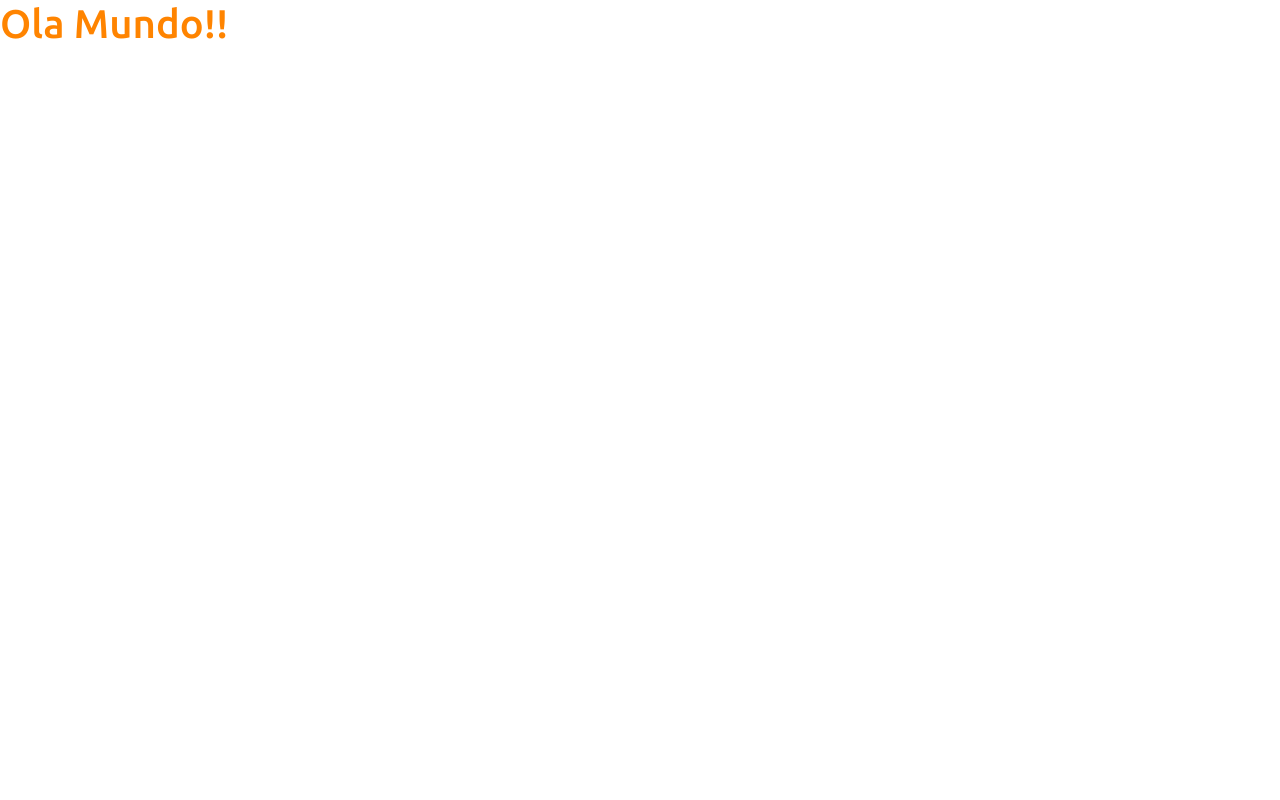
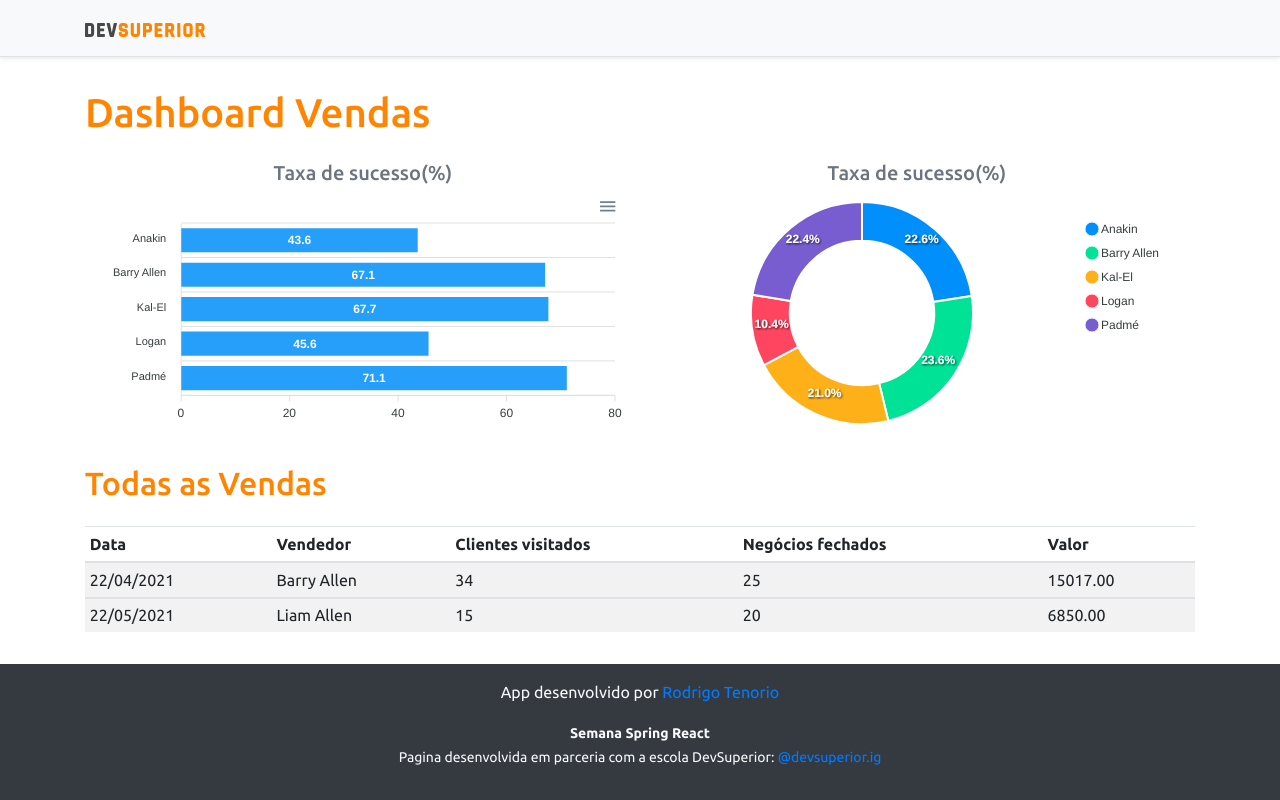
Before and after one commit to rstenorio/projeto-sds3, a React (Create React App) app in the folder frontend/: page / in a window 1280 px wide. Built offline with nearby package versions, Linux system fonts and the light colour scheme.

Commit message:
static charts

```diff
--- a/frontend/package.json
+++ b/frontend/package.json
@@ -12,10 +12,12 @@
     "@types/node": "^12.0.0",
     "@types/react": "^17.0.0",
     "@types/react-dom": "^17.0.0",
+    "apexcharts": "^3.26.1",
     "bootstrap": "^4.6.0",
     "jquery": "1.9.1",
     "popper.js": "^1.16.1",
     "react": "^17.0.2",
+    "react-apexcharts": "^1.3.9",
     "react-dom": "^17.0.2",
     "react-scripts": "4.0.3",
     "typescript": "^4.1.2",
--- a/frontend/public/index.html
+++ b/frontend/public/index.html
@@ -1,5 +1,5 @@
 <!DOCTYPE html>
-<html lang="en">
+<html lang="pt_BR">
   <head>
     <meta charset="utf-8" />
     <link rel="icon" href="%PUBLIC_URL%/favicon.ico" />
@@ -7,16 +7,9 @@
     <meta name="theme-color" content="#000000" />
     <meta
       name="description"
-      content="Web site created using create-react-app"
+      content="Este app foi desenvolvido na semana spring React"
     />
-    <link rel="apple-touch-icon" href="%PUBLIC_URL%/logo192.png" />
-    <!--
-      manifest.json provides metadata used when your web app is installed on a
-      user's mobile device or desktop. See https://developers.google.com/web/fundamentals/web-app-manifest/
-    -->
-    <link rel="manifest" href="%PUBLIC_URL%/manifest.json" />
-
-    <title>React App</title>
+    <title>DSVendas</title>
   </head>
   <body>
     <noscript>Voce precisa habilitar JavaScript para rodar este app</noscript>
--- a/frontend/src/App.tsx
+++ b/frontend/src/App.tsx
@@ -1,8 +1,37 @@
+import BarChart from "components/BarChart";
+import DataTable from "components/DataTable";
+import DonutChart from "components/DonutChart";
+import Footer from "components/Footer";
+import NavBar from "components/NavBar";
+
 function App() {
   return (
-    <div >
-    <h1 className="text-primary">Ola Mundo!!</h1>
-    </div>
+    <>
+      <NavBar />
+      <div className="container">
+        <h1 className="text-primary py-3">Dashboard Vendas</h1>
+
+        <div className='row px-3'>
+          <div className="col-sm-6">
+            <h5 className="text-center text-secondary">Taxa de sucesso(%)</h5>
+            <BarChart />
+          </div>
+          <div className="col-sm-6">
+            <h5 className="text-center text-secondary">Taxa de sucesso(%)</h5>
+            <DonutChart />
+          </div>
+
+        </div>
+
+        <div className="py-3">
+          <h2 className="text-primary"> Todas as Vendas</h2>
+        </div>
+
+
+        <DataTable />
+      </div>
+      <Footer />
+    </>
   );
 }
 
--- /dev/null
+++ b/frontend/src/components/BarChart/index.tsx
@@ -0,0 +1,36 @@
+import Chart from 'react-apexcharts';
+
+const BarChart = () => {
+    const options = {
+        plotOptions: {
+            bar: {
+                horizontal: true,
+            }
+        },
+    };
+
+    const mockData = {
+        labels: {
+            categories: ['Anakin', 'Barry Allen', 'Kal-El', 'Logan', 'Padmé']
+        },
+        series: [
+            {
+                name: "% Sucesso",
+                data: [43.6, 67.1, 67.7, 45.6, 71.1]
+            }
+        ]
+    };
+
+    return(
+        <Chart
+            options={{...options, xaxis:mockData.labels}}
+            series={mockData.series}
+            type="bar"
+            height="240"
+        />
+
+    );
+
+}
+
+export default BarChart;
--- /dev/null
+++ b/frontend/src/components/DataTable/index.tsx
@@ -0,0 +1,38 @@
+const DataTable = () => {
+    return (
+        <div className="table-responsive">
+            <table className="table table-striped table-sm">
+                <thead>
+                    <tr>
+                        <th>Data</th>
+                        <th>Vendedor</th>
+                        <th>Clientes visitados</th>
+                        <th>Negócios fechados</th>
+                        <th>Valor</th>
+                    </tr>
+                </thead>
+                <tbody>
+                    <tr>
+                        <td>22/04/2021</td>
+                        <td>Barry Allen</td>
+                        <td>34</td>
+                        <td>25</td>
+                        <td>15017.00</td>
+                    </tr>
+                </tbody>
+                <tbody>
+                    <tr>
+                        <td>22/05/2021</td>
+                        <td>Liam Allen</td>
+                        <td>15</td>
+                        <td>20</td>
+                        <td>6850.00</td>
+                    </tr>
+                </tbody>
+            </table>
+        </div>
+
+    );
+}
+
+export default DataTable;
--- /dev/null
+++ b/frontend/src/components/DonutChart/index.tsx
@@ -0,0 +1,27 @@
+import Chart from 'react-apexcharts';
+
+const DonutChart = () => {
+
+    const mockData = {
+        series: [477138, 499928, 444867, 220426, 473088],
+        labels: ['Anakin', 'Barry Allen', 'Kal-El', 'Logan', 'Padmé']
+    }
+
+    const options = {
+        legend: {
+            show: true
+        }
+    }
+    return (
+        <Chart
+            options={{ ...options, labels: mockData.labels }}
+            series={mockData.series}
+            type="donut"
+            height="240"
+        />
+
+    );
+
+}
+
+export default DonutChart;
--- /dev/null
+++ b/frontend/src/components/Footer/index.tsx
@@ -0,0 +1,13 @@
+const Footer = () => {
+    return (
+        <footer className="footer mt-auto py-3 bg-dark">
+            <div className="container">
+                <p className="text-light">App desenvolvido por <a href="https://github.com/rstenorio?tab=repositories" target="_blank" rel="noreferrer">Rodrigo Tenorio</a></p>
+                <p className="text-light"><small><strong>Semana Spring React</strong><br />
+      Pagina desenvolvida em parceria com a escola DevSuperior: <a href="https://instagram.com/devsuperior.ig" target="_blank" rel="noreferrer">@devsuperior.ig</a></small></p>
+            </div>
+        </footer>
+    );
+}
+
+export default Footer;
--- /dev/null
+++ b/frontend/src/components/NavBar/index.tsx
@@ -0,0 +1,14 @@
+import ImgDsDark from 'assets/img/ds_dark.svg';
+
+const NavBar = () => {
+    return (
+        <div className="d-flex flex-column flex-md-row align-items-center p-3 px-md-4 mb-3 bg-light border-bottom shadow-sm">
+            <div className="container">
+                <nav className="my-2 my-md-0 mr-md-3">
+                    <img src={ImgDsDark} alt="DevSuperior" width="120" />
+                </nav>
+            </div>
+        </div>);
+}
+
+export default NavBar;
```
Also changed, not shown: frontend/src/assets/img/ds_dark.svg (added), 1 other file (tests, documents, lock files or other folders).
